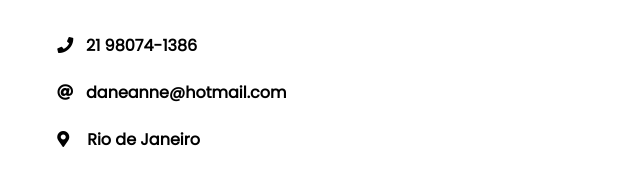
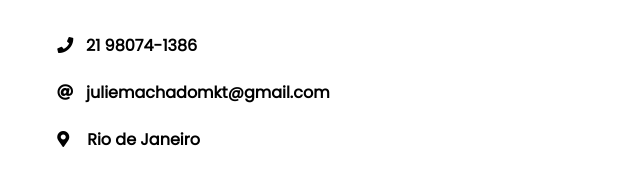
Before and after one commit to juli3mach/portfolio, a plain HTML site: page index.html in a window 1280 px wide. Shown: the part 2795-2980 px from the top of the page, 19-659 px from the left. Drawn offline with nearby package versions, Linux system fonts and the light colour scheme.

Commit message:
Update index.html

```diff
--- a/index.html
+++ b/index.html
@@ -39,7 +39,7 @@
                     <tr>
                         <td href="wwww.instagram.com/juli3mach" class="animated zoomIn" style="animation-delay:2.6s;"><a class="social"><i class="fab fa-instagram"></i></a></td>
                         <td href="https://www.linkedin.com/in/julieannemachado/" class="animated zoomIn" style="animation-delay:3.0s;"><a class="social"><i class="fab fa-linkedin"></i></a></td>
-                        <td href="mailto:daneanne@hotmail.com" class="animated zoomIn" style="animation-delay:3.0s;"><a class="social"><i class="far fa-envelope-open"></i></a></td>
+                        <td href="mailto:juliemachadomkt@gmail.com" class="animated zoomIn" style="animation-delay:3.0s;"><a class="social"><i class="far fa-envelope-open"></i></a></td>
                     </tr>
                 </table>
             </td>
@@ -75,7 +75,7 @@
                                     <td><i class="fas fa-phone"></i> &nbsp; 21 98074-1386</td>
                                 </tr>
                                 <tr>
-                                    <td><i class="fas fa-at"></i> &nbsp; daneanne@hotmail.com</td>
+                                    <td><i class="fas fa-at"></i> &nbsp; juliemachadomkt@gmail.com</td>
                                 </tr>
                                 <tr>
                                     <td><i class="fas fa-map-marker-alt"></i>
@@ -89,7 +89,7 @@
                                         <a href="https://www.wa.me/5521980741386" class="social"><i class="fab fa-whatsapp"></i></a>
                                         <a href="https://www.instagram.com/juli3mach/" class="social"><i class="fab fa-instagram"></i></a>
                                         <a href="https://www.linkedin.com/in/julieannemachado/" class="social"><i class="fab fa-linkedin"></i></a>
-                                        <a href="mailto:danneane@hotmail.com" class="social":><i class="far fa-envelope-open"></i></a>
+                                        <a href="mailto:juliemachadomkt@gmail.com" class="social":><i class="far fa-envelope-open"></i></a>
                                     </td>
                                 </tr>
                             </table>
```
